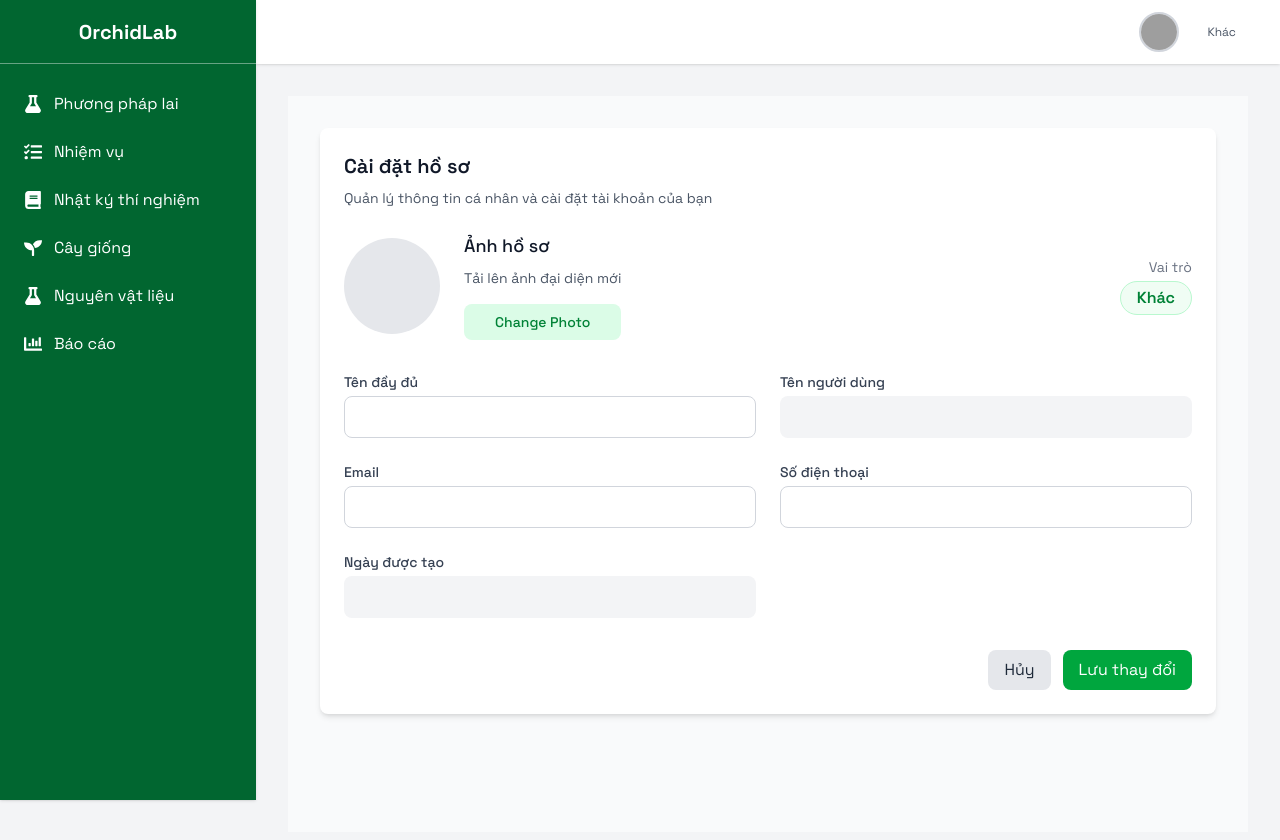
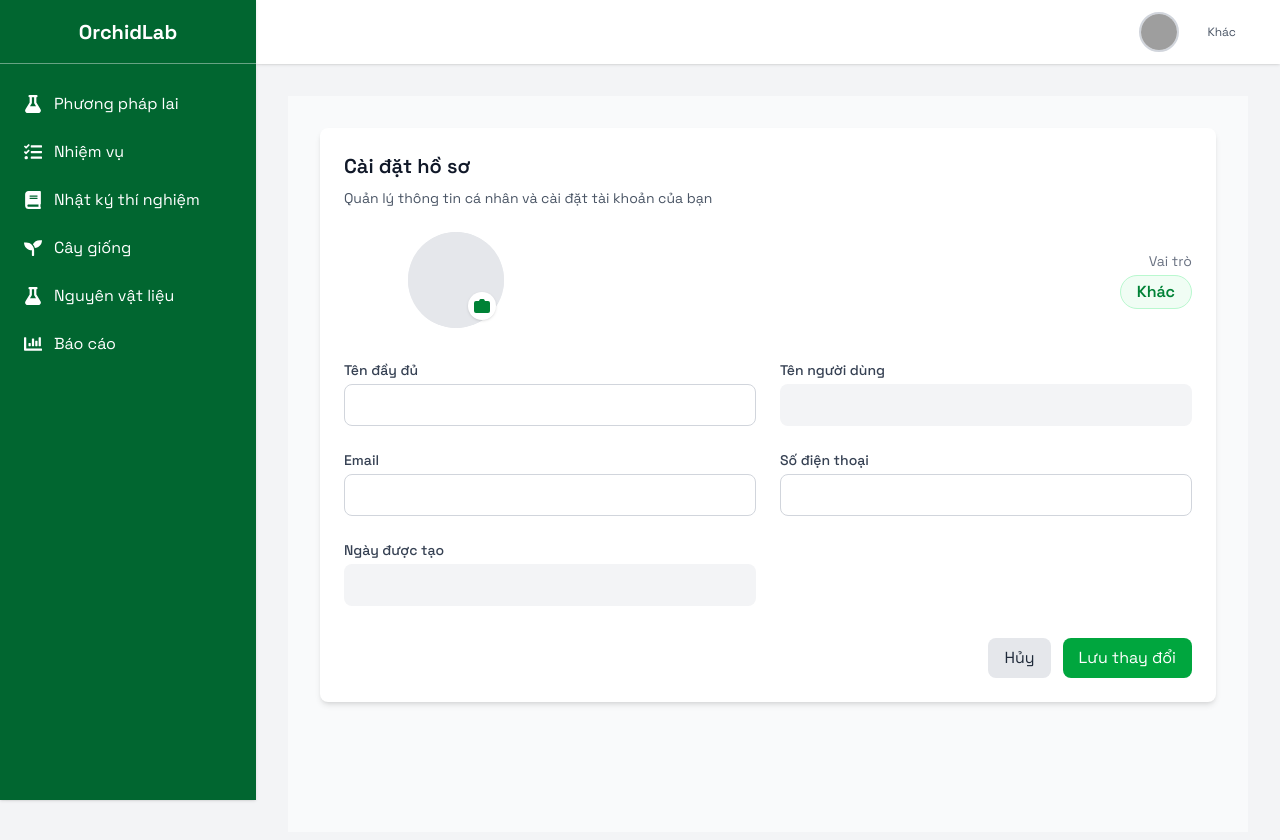
Before and after one commit to DaLatOrchirdlab/DATN_SU25_orchirdlab_FE, a React (Vite) app: page /profile in a window 1280 px wide. Both pictures are taken after a click on the button "Chỉnh sửa hồ sơ". Shown: the top 840 px of the page. Built offline with nearby package versions, Linux system fonts and the light colour scheme; grey boxes are pictures that could not be loaded; a web font is replaced by a local one.

Commit message:
user update profile feature and minor fix for method create

```diff
--- a/src/pages/ProfilePage.tsx
+++ b/src/pages/ProfilePage.tsx
@@ -1,5 +1,7 @@
 import React, { useState } from "react";
 import { useAuth } from "../context/AuthContext";
+import axiosInstance from "../api/axiosInstance";
+import type { User } from "../types/Auth";
 
 function getRoleName(roleID: number) {
   switch (roleID) {
@@ -15,18 +17,66 @@ function getRoleName(roleID: number) {
 }
 
 export default function ProfilePage() {
-  const { user } = useAuth();
+  const { user, updateUser } = useAuth();
   const [isEditing, setIsEditing] = useState(false);
+  const [editUser, setEditUser] = useState({
+    id: user?.id ?? "",
+    name: user?.name ?? "",
+    email: user?.email ?? "",
+    phoneNumber: user?.phoneNumber ?? "",
+    roleId: user?.roleID ?? 0,
+  });
+  const [avatarFile, setAvatarFile] = useState<File | null>(null);
+  const handleAvatarChange = (e: React.ChangeEvent<HTMLInputElement>) => {
+    if (e.target.files?.[0]) {
+      setAvatarFile(e.target.files[0]);
+    }
+  };
 
   const handleChange = (
     e: React.ChangeEvent<HTMLInputElement | HTMLSelectElement>
   ) => {
-    // const { name, value } = e.target;
+    const { name, value } = e.target;
+    setEditUser((prev) => ({
+      ...prev,
+      [name]: value,
+    }));
   };
 
-  const handleSave = () => {
-    setIsEditing(false);
-    alert("Thông tin hồ sơ đã được cập nhật!");
+  const handleSave = async () => {
+    try {
+      const infoChanged =
+        editUser.name !== user?.name ||
+        editUser.email !== user?.email ||
+        editUser.phoneNumber !== user?.phoneNumber;
+
+      // 1. Nếu có chỉnh sửa thông tin, gọi PUT /api/user
+      if (infoChanged) {
+        await axiosInstance.put("/api/user", editUser);
+      }
+
+      // 2. Nếu có cập nhật avatar, gọi POST /api/user/avatar
+      if (avatarFile) {
+        const formData = new FormData();
+        formData.append("userId", editUser.id);
+        formData.append("image", avatarFile);
+        await axiosInstance.post("/api/user/images", formData, {
+          headers: { "Content-Type": "multipart/form-data" },
+        });
+      }
+
+      // 3. Gọi lại API lấy user mới nhất
+      const userRes = await axiosInstance.get<User>(`/api/user/${editUser.id}`);
+      const updatedUser = userRes.data;
+      updateUser(updatedUser);
+
+      setIsEditing(false);
+      setAvatarFile(null);
+      alert("Thông tin hồ sơ đã được cập nhật!");
+    } catch (err) {
+      console.error(err);
+      alert("Cập nhật thất bại!");
+    }
   };
 
   const handleCancel = () => {
@@ -46,8 +96,40 @@ export default function ProfilePage() {
 
           {/* Profile Picture and Role */}
           <div className="flex items-center space-x-6 mb-8">
-            <div className="w-24 h-24 rounded-full bg-gray-200 flex items-center justify-center text-gray-600 text-2xl font-bold">
-              {user?.avatarUrl ? (
+            <div className="w-24 h-24 ml-16 rounded-full bg-gray-200 flex items-center justify-center text-gray-600 text-2xl font-bold relative">
+              {isEditing ? (
+                <label
+                  className="w-full h-full flex items-center justify-center rounded-full bg-gray-200 relative cursor-pointer"
+                  title="Đổi ảnh"
+                >
+                  {user?.avatarUrl ? (
+                    <img
+                      src={user.avatarUrl}
+                      alt="User Avatar"
+                      className="w-full h-full rounded-full object-cover"
+                    />
+                  ) : (
+                    <span>{user?.name?.charAt(0).toUpperCase()}</span>
+                  )}
+                  <input
+                    type="file"
+                    accept="image/*"
+                    onChange={handleAvatarChange}
+                    className="hidden"
+                  />
+                  {/* Có thể thêm icon camera ở góc nếu muốn */}
+                  <span className="absolute bottom-2 right-2 bg-white rounded-full p-1 shadow text-green-700">
+                    <svg
+                      width="20"
+                      height="20"
+                      fill="currentColor"
+                      viewBox="0 0 20 20"
+                    >
+                      <path d="M4 5a2 2 0 00-2 2v8a2 2 0 002 2h12a2 2 0 002-2V7a2 2 0 00-2-2h-2.382a1 1 0 01-.894-.553l-.447-.894A1 1 0 0011.382 3H8.618a1 1 0 00-.894.553l-.447.894A1 1 0 016.382 5H4z" />
+                    </svg>
+                  </span>
+                </label>
+              ) : user?.avatarUrl ? (
                 <img
                   src={user.avatarUrl}
                   alt="User Avatar"
@@ -57,16 +139,7 @@ export default function ProfilePage() {
                 <span>{user?.name?.charAt(0).toUpperCase()}</span>
               )}
             </div>
-            <div className="flex flex-col gap-2">
-              <h3 className="text-lg font-medium text-gray-900">Ảnh hồ sơ</h3>
-              <p className="text-gray-600 text-sm">Tải lên ảnh đại diện mới</p>
-              <button
-                type="button"
-                className="mt-2 px-4 py-2 bg-green-100 text-green-700 rounded-lg text-sm font-medium hover:bg-green-200 transition-colors"
-              >
-                Change Photo
-              </button>
-            </div>
+
             <div className="ml-auto flex flex-col items-end">
               <span className="text-sm text-gray-500">Vai trò</span>
               <span className="text-base font-semibold text-green-700 bg-green-50 px-4 py-1 rounded-full border border-green-200 mt-1">
@@ -187,7 +260,9 @@ export default function ProfilePage() {
                 </button>
                 <button
                   type="button"
-                  onClick={handleSave}
+                  onClick={() => {
+                    void handleSave();
+                  }}
                   className="px-4 py-2 bg-green-600 text-white rounded-lg hover:bg-green-700 transition-colors"
                 >
                   Lưu thay đổi
--- a/src/pages/method/MethodCreate.tsx
+++ b/src/pages/method/MethodCreate.tsx
@@ -4,6 +4,7 @@ import axiosInstance from "../../api/axiosInstance";
 import type { Element } from "../../types/Element";
 import { Select } from "antd";
 import type { Referent, ReferentApiResponse } from "../../types/Referent";
+import { useSnackbar } from "notistack";
 
 const methodTypes = [
   { label: "Nhân giống vô tính", value: "vo_tinh" },
@@ -43,6 +44,7 @@ export default function MethodCreate() {
   const [referentOptions, setReferentOptions] = useState<Referent[]>([]);
   const [error, setError] = useState<string>("");
   const [loading, setLoading] = useState(false);
+  const { enqueueSnackbar } = useSnackbar();
 
   useEffect(() => {
     const fetchElements = async () => {
@@ -218,9 +220,18 @@ export default function MethodCreate() {
       );
       setLoading(false);
       void navigate("/method");
+      enqueueSnackbar("Tạo phương pháp thành công!", {
+        variant: "success",
+        autoHideDuration: 3000,
+        preventDuplicate: true,
+      });
     } catch (error) {
       setLoading(false);
-      alert("Có lỗi xảy ra khi tạo phương pháp!");
+      enqueueSnackbar("Tạo phương pháp thất bại!", {
+        variant: "error",
+        autoHideDuration: 3000,
+        preventDuplicate: true,
+      });
       console.error("Error creating method:", error);
     }
   };
```
